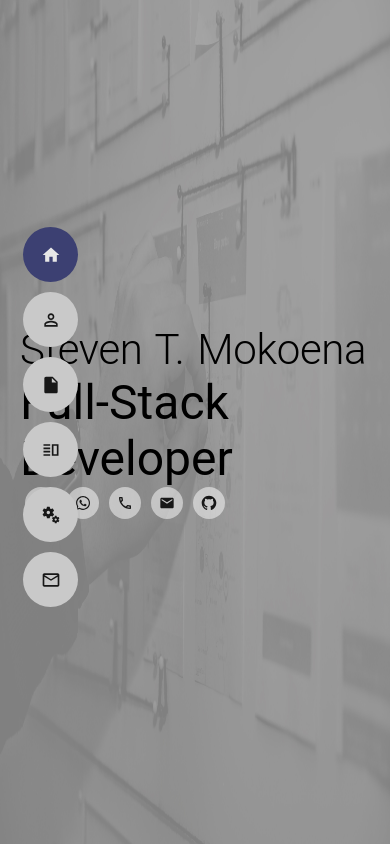
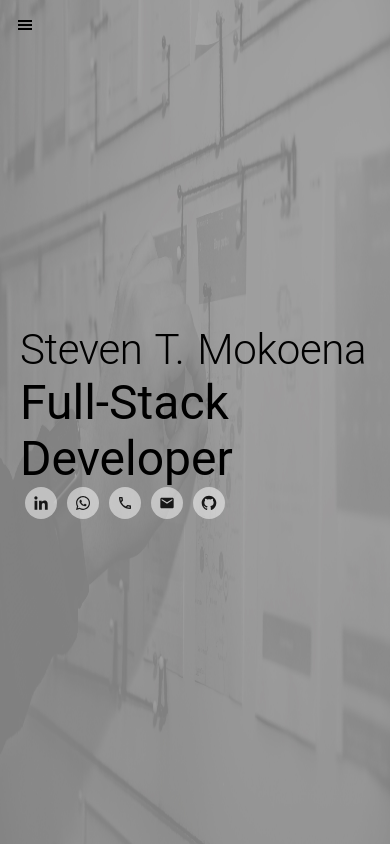
Before and after one commit to Steven-MKN/Steven-MKN.github.io, a React (Create React App) app: page / in a window 390 px wide. Built offline with nearby package versions, Linux system fonts and the light colour scheme.

Commit message:
added side menu for small screens

```diff
--- a/src/components/SideNavigation/index.tsx
+++ b/src/components/SideNavigation/index.tsx
@@ -1,4 +1,4 @@
-import React from "react";
+import React, {useState} from "react";
 import SideNavigationButton from "../SideNavigationButton";
 import {NavigationButtonType} from "../SideNavigationButton/types";
 import {
@@ -8,7 +8,9 @@ import {
   MdOutlineVerticalSplit,
   MdPersonOutline
 } from "react-icons/md";
-import {Box} from "@mui/material";
+import {Box, Drawer} from "@mui/material";
+import {GiHamburgerMenu} from "react-icons/gi";
+import SideNavigationListItem from "../SideNavigationListItem";
 
 interface ISideNavigationProps {
 }
@@ -53,15 +55,37 @@ const navigationItems: NavigationButtonType[] = [
 ]
 
 const Index: React.FC<ISideNavigationProps> = () => {
+  const anchor = 'left'
+  const [isOpen, setIsOpen] = useState(false)
+  const handleDrawerToggle = () => {
+      setIsOpen(!isOpen)
+  }
+
   // @ts-ignore
-  return <Box sx={styles.main} container>
+  return <>
     {/* @ts-ignore */}
-    <Box sx={styles.buttonList}>
+    <Box sx={styles.main} container>
+      <Box sx={styles.buttonList}>
+        {
+          navigationItems.map(it => <SideNavigationButton button={it} key={it.relativeRoute}/>)
+        }
+      </Box>
+
+    </Box>
+    <Box sx={styles.menuButton} onClick={handleDrawerToggle}>
+      <GiHamburgerMenu />
+    </Box>
+    <Drawer
+        anchor={anchor}
+        open={isOpen}
+        onClose={handleDrawerToggle}
+        sx={styles.drawer}
+    >
       {
-        navigationItems.map(it => <SideNavigationButton button={it} key={it.relativeRoute}/>)
+        navigationItems.map(it => <SideNavigationListItem button={it} key={it.relativeRoute}/>)
       }
-    </Box>
-  </Box>
+    </Drawer>
+  </>
 }
 
 const styles = {
@@ -74,6 +98,13 @@ const styles = {
     transform: 'translate(0, -50%)',
     padding: '12px 18px',
     zIndex: 700,
+    display: {
+      xs: 'none',
+      sm: 'none',
+      md: 'block',
+      lg: 'block',
+      xl: 'block'
+    },
   },
   buttonList: {
     width: 'max-content',
@@ -81,6 +112,33 @@ const styles = {
     display: 'flex',
     flexWrap: 'nowrap',
     flexDirection: 'column',
+  },
+  menuButton: {
+    background: '#00000000',
+    position: 'absolute',
+    width: 'max-content',
+    height: 'max-content',
+    left: '5px',
+    top: '5px',
+    padding: '12px 12px',
+    zIndex: 700,
+    display: {
+      xs: 'block',
+      sm: 'block',
+      md: 'none',
+      lg: 'none',
+      xl: 'none'
+    },
+  },
+  drawer: {
+    alignItems: 'stretch',
+    display: {
+      xs: 'flex',
+      sm: 'flex',
+      md: 'none',
+      lg: 'none',
+      xl: 'none'
+    },
   }
 }
 
--- /dev/null
+++ b/src/components/SideNavigationListItem/index.tsx
@@ -0,0 +1,70 @@
+import {Box, Divider} from "@mui/material";
+import React, {useState} from "react";
+import {SideMenuItemType} from "./types";
+
+interface ISideSideMenuItemProps {
+  readonly button: SideMenuItemType
+}
+
+const SideSideMenuItem: React.FC<ISideSideMenuItemProps> = ({button}) => {
+  const [hover, setHover] = useState(false)
+
+  const handleMouseEnter = () => {
+    setHover(true)
+  }
+
+  const handleMouseLeave = () => {
+    setHover(false)
+  }
+
+  return <Box component="span"
+    sx={{
+      ...styles.main,
+      ...(hover ? styles.hover : {}),
+      ...(button.selected ? styles.hover : {})
+    }}
+    onMouseEnter={handleMouseEnter}
+    onMouseLeave={handleMouseLeave}
+  >
+    <Divider />
+    <Box component="span" sx={styles.iconWrapper}>
+      <button.Icon color={hover || button.selected? "#e7e7e7": "#171717"} size={"20px"}/>
+    </Box>
+    {/* @ts-ignore */}
+    <Box component="span" sx={styles.buttonText}>{button.text}</Box>
+  </Box>
+}
+
+const styles = {
+  main: {
+    width: '100%',
+    height: '55px',
+    marginBottom: '10px',
+    opacity: 1,
+    display: 'flex',
+    justifyContent: 'left',
+    alignItems: 'center',
+    cursor: "pointer",
+    padding: "0px 12px",
+    alignSelf: 'stretch'
+  },
+  iconWrapper: {
+    display: 'flex',
+    justifyContent: 'center',
+    alignItems: 'center',
+    paddingRight: '8px'
+  },
+  hover: {
+    background: '#3c4072',
+    width: 'max-content',
+  },
+  selected: {
+    background: '#3c4072',
+  },
+  buttonText: {
+    paddingRight: '35px',
+    color: '#323232',
+  }
+}
+
+export default SideSideMenuItem
--- /dev/null
+++ b/src/components/SideNavigationListItem/types.ts
@@ -0,0 +1,6 @@
+export type SideMenuItemType = {
+  readonly Icon: any,
+  readonly text: string,
+  readonly relativeRoute: string,
+  readonly selected: boolean,
+}
```
